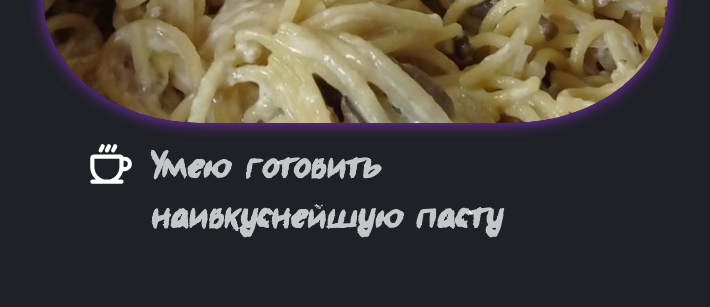
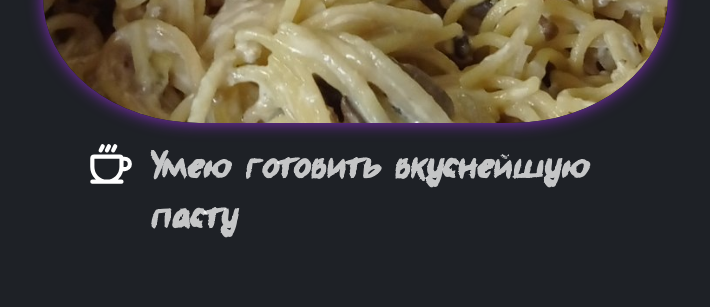
Before and after one commit to Liiizak/front_project, a plain HTML site: page index.html in a window 1280 px wide. Shown: the part 3980-4287 px from the top of the page, without its empty margins (285-995 px from the left). Drawn offline with Linux system fonts and the light colour scheme.

Commit message:
Update index.html

```diff
--- a/index.html
+++ b/index.html
@@ -85,7 +85,7 @@
       </div>
       <div class="block__text-container">
         <img src="images/Coffee.svg" class="block__icon block__icon-coffee">
-        <h1 class="block__text">Умею готовить наивкуснейшую пасту</h1>
+        <h1 class="block__text">Умею готовить вкуснейшую пасту</h1>
       </div>
     </div>
     <div class="block">
```
